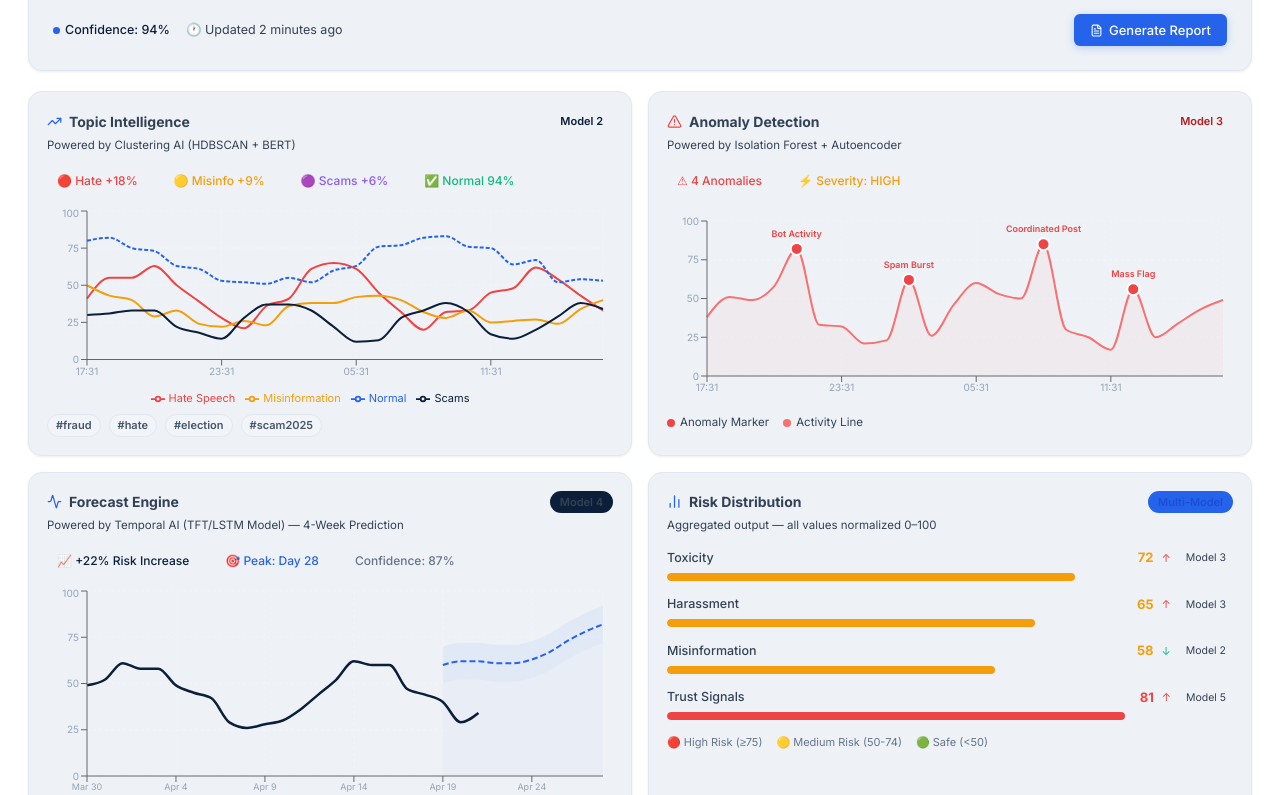
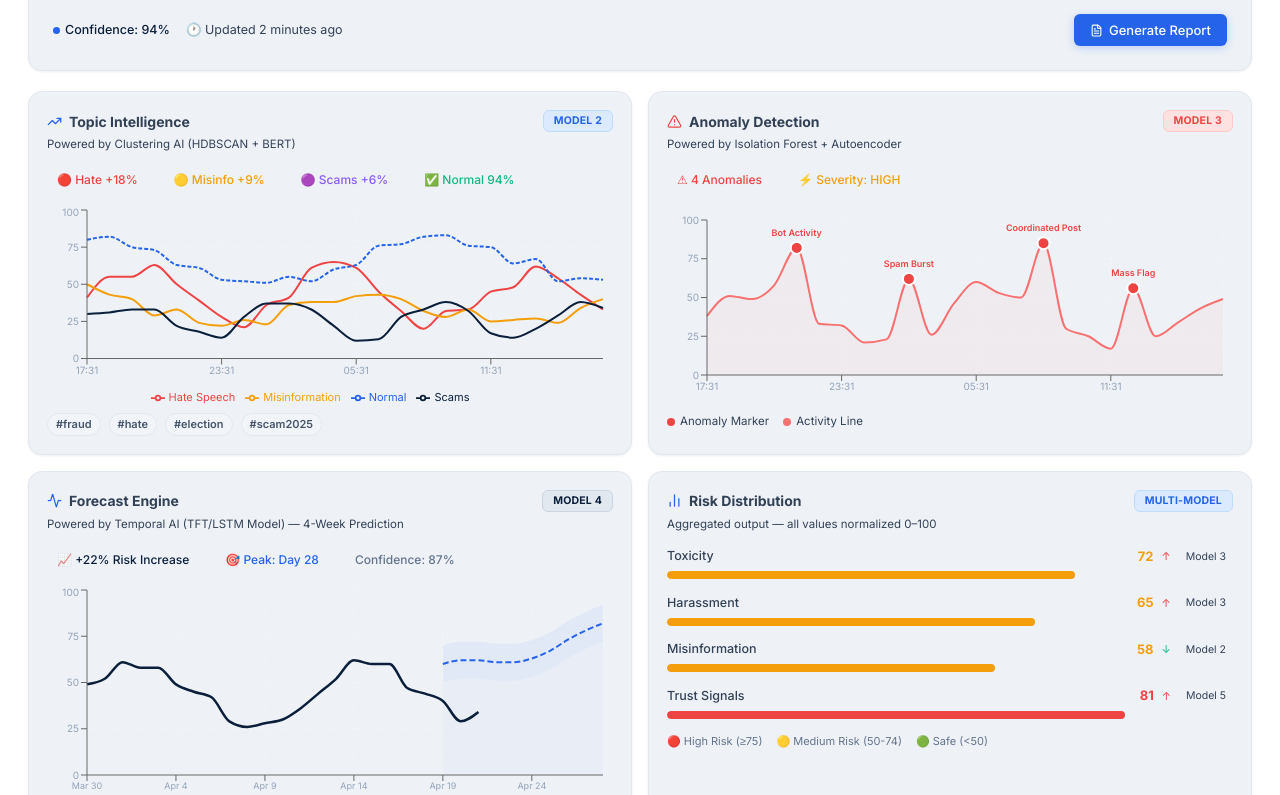
Before and after one commit to nishal-md/GURDIAN-AI-DASHBOARD, a React (Vite) app: page / in a window 1280 px wide. Shown: the part 1325-2120 px from the top of the page. Built offline with nearby package versions, Linux system fonts and the light colour scheme.

Commit message:
Refine chart badge colors for design consistency

```diff
--- a/src/App.css
+++ b/src/App.css
@@ -236,11 +236,11 @@
 .chart-header { display: flex; align-items: center; justify-content: space-between; margin-bottom: 4px; }
 .chart-title { font-size: 14px; font-weight: 700; color: var(--gray-800); display: flex; align-items: center; gap: 7px; }
 .chart-subtitle { font-size: 11.5px; color: var(--gray-400); margin-bottom: 14px; }
-.chart-badge { font-size: 11px; font-weight: 600; padding: 3px 10px; border-radius: 20px; }
-.badge-teal { background: var(--teal-light); color: var(--teal-dark); }
-.badge-purple { background: var(--purple-light); color: var(--purple); }
-.badge-red { background: var(--red-light); color: #b91c1c; }
-.badge-blue { background: var(--blue-light); color: #1d4ed8; }
+.chart-badge { font-size: 10.5px; font-weight: 700; padding: 2px 10px; border-radius: 6px; text-transform: uppercase; letter-spacing: 0.2px; }
+.badge-teal { background: #dbeafe; color: var(--accent-blue); border: 1px solid #bfdbfe; }
+.badge-purple { background: #e2e8f0; color: var(--primary-navy); border: 1px solid #cbd5e1; }
+.badge-red { background: #fee2e2; color: #ef4444; border: 1px solid #fecaca; }
+.badge-blue { background: #dbeafe; color: var(--accent-blue); border: 1px solid #bfdbfe; }
 
 .chart-stats-row { display: flex; gap: 16px; margin-bottom: 12px; flex-wrap: wrap; }
 .stat-pill {
--- a/src/components/Charts.jsx
+++ b/src/components/Charts.jsx
@@ -178,7 +178,7 @@ export function ForecastChart({ seed }) {
         <div className="chart-title">
           <Activity size={15} color="var(--accent-blue)" /> Forecast Engine
         </div>
-        <span className="chart-badge badge-purple" style={{ background: 'var(--primary-navy)' }}>Model 4</span>
+        <span className="chart-badge badge-purple">Model 4</span>
       </div>
       <div className="chart-subtitle">Powered by Temporal AI (TFT/LSTM Model) — 4-Week Prediction</div>
       <div className="chart-stats-row">
@@ -226,7 +226,7 @@ export function RiskDistributionChart({ seed }) {
     <div className="chart-card">
       <div className="chart-header">
         <div className="chart-title"><BarChart2 size={15} color="var(--accent-blue)" /> Risk Distribution</div>
-        <span className="chart-badge badge-blue" style={{ background: 'var(--accent-blue)' }}>Multi-Model</span>
+        <span className="chart-badge badge-blue">Multi-Model</span>
       </div>
       <div className="chart-subtitle">Aggregated output — all values normalized 0–100</div>
       <div className="risk-bars" style={{ marginTop: 12 }}>
```
